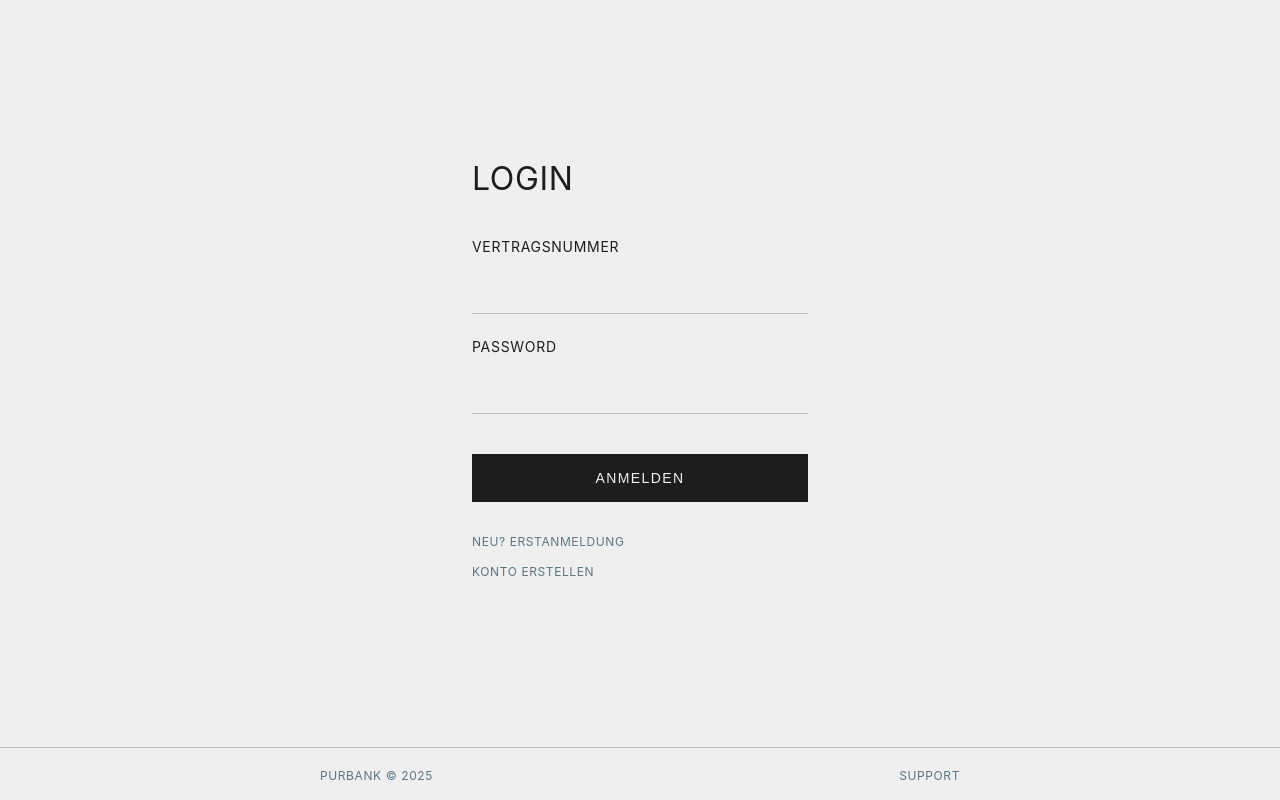
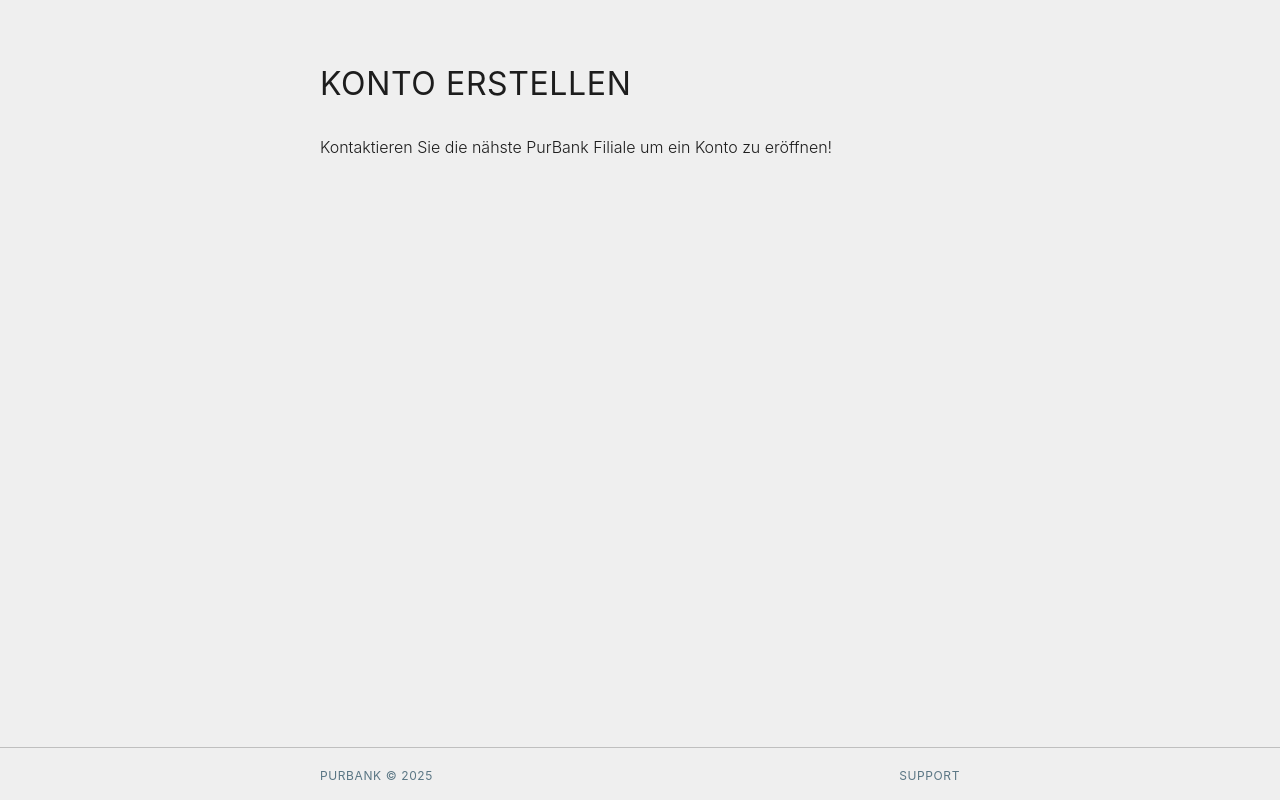
Before and after one commit to reazndev/purbank-web-frontend, an Angular app: page /create-account in a window 1280 px wide. Before the commit this address led to /. Built offline with nearby package versions, Linux system fonts and the light colour scheme; a web font is replaced by a local one.

Commit message:
implement routing

```diff
--- a/src/app/app.html
+++ b/src/app/app.html
@@ -1,35 +1 @@
-<div class="main-container">
-  <div class="login-container">
-    <h1 class="login-title">Login</h1>
-
-    <form class="login-form">
-      <div class="form-group">
-        <label for="contract-number" class="form-label">Vertragsnummer</label>
-        <input type="text" id="contract-number" class="form-input" />
-      </div>
-
-      <div class="form-group">
-        <label for="password" class="form-label">Password</label>
-        <input type="password" id="password" class="form-input" />
-      </div>
-
-      <button type="submit" class="login-button">Anmelden</button>
-    </form>
-
-    <div class="secondary-actions">
-      <a href="/registration" class="secondary-link">Neu? Erstanmeldung</a>
-      <a href="/create-account" class="secondary-link">Konto erstellen</a>
-    </div>
-  </div>
-</div>
-
-<footer class="footer">
-  <div class="footer-content">
-    <div class="footer-left">
-      <span class="copyright">Purbank © 2025</span>
-    </div>
-    <div class="footer-right">
-      <a href="/support" class="support-link">Support</a>
-    </div>
-  </div>
-</footer>
+<router-outlet></router-outlet>
--- a/src/app/app.routes.ts
+++ b/src/app/app.routes.ts
@@ -1,3 +1,13 @@
 import { Routes } from '@angular/router';
+import { LoginComponent } from './pages/login/login.component';
+import { CreateAccountComponent } from './pages/create-account/create-account.component';
+import { NeuanmeldungComponent } from './pages/neuanmeldung/neuanmeldung.component';
+import { SupportComponent } from './pages/support/support.component';
 
-export const routes: Routes = [];
+export const routes: Routes = [
+  { path: '', component: LoginComponent },
+  { path: 'login', component: LoginComponent },
+  { path: 'create-account', component: CreateAccountComponent },
+  { path: 'registration', component: NeuanmeldungComponent },
+  { path: 'support', component: SupportComponent }
+];
--- a/src/app/app.ts
+++ b/src/app/app.ts
@@ -1,7 +1,10 @@
 import { Component } from '@angular/core';
+import { RouterOutlet } from '@angular/router';
 
 @Component({
   selector: 'app-root',
+  standalone: true,
+  imports: [RouterOutlet],
   templateUrl: './app.html',
   styleUrl: './app.css'
 })
```
